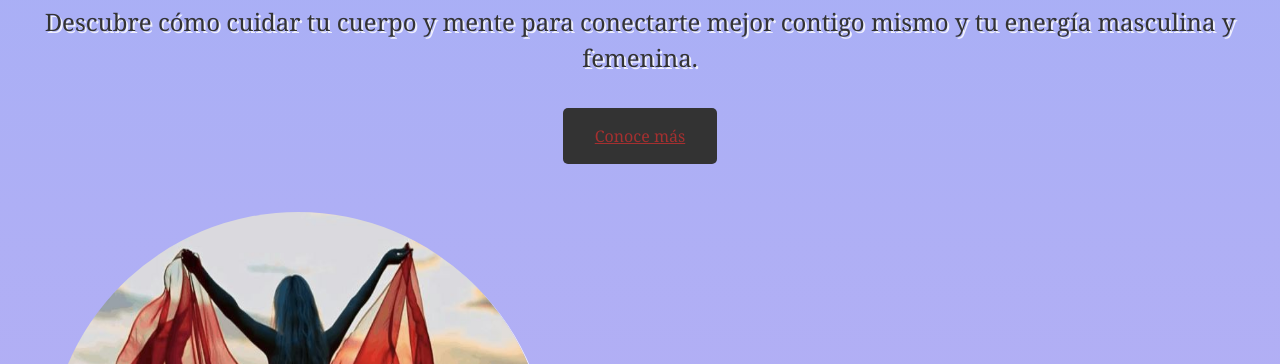
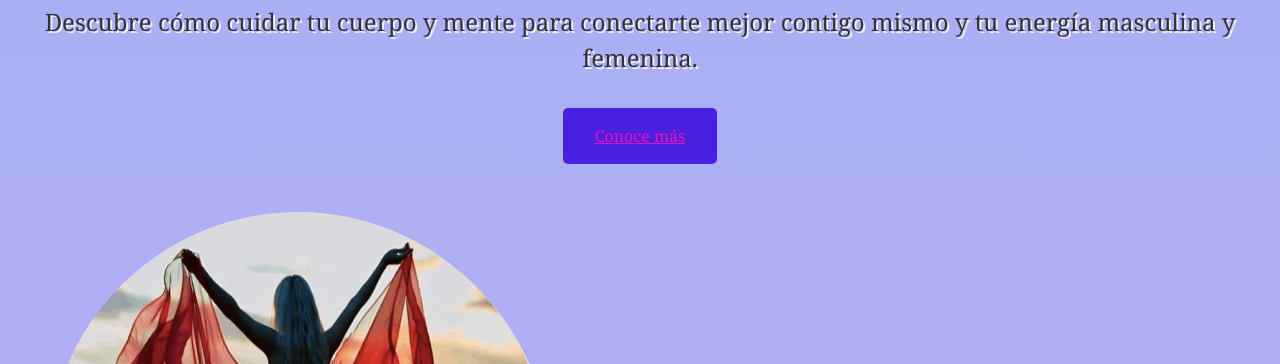
Before and after one commit to AmandaKade/ejercicio, a plain HTML site: page index.html in a window 1280 px wide. Shown: the part 740-1104 px from the top of the page. Drawn offline with Linux system fonts and the light colour scheme.

Commit message:
Update styles.css

```diff
--- a/styles.css
+++ b/styles.css
@@ -113,8 +113,8 @@
 
   .btn {
     display: inline-block;
-    background-color: #333;
-    color: #a53030;
+    background-color: #4920df;
+    color: #f10fb9;
     font-size: 1rem;
     padding: 1rem 2rem;
     margin-top: 2rem;
```
